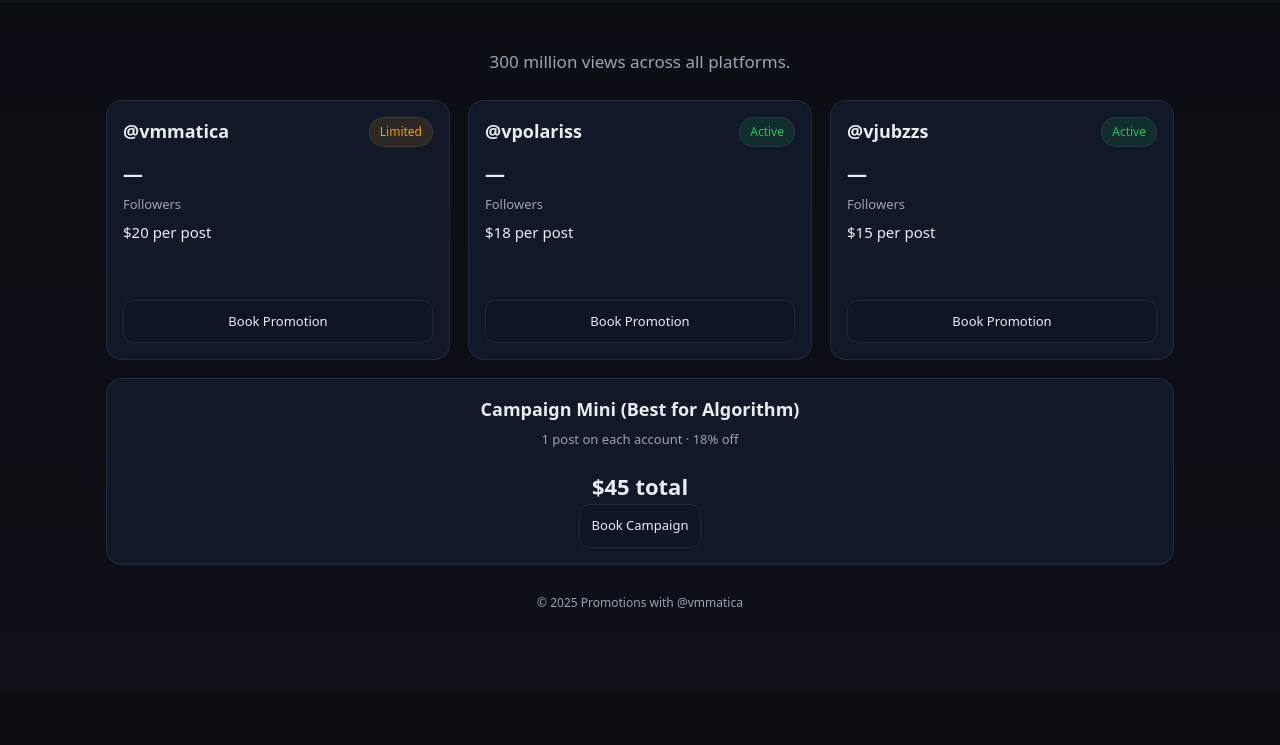
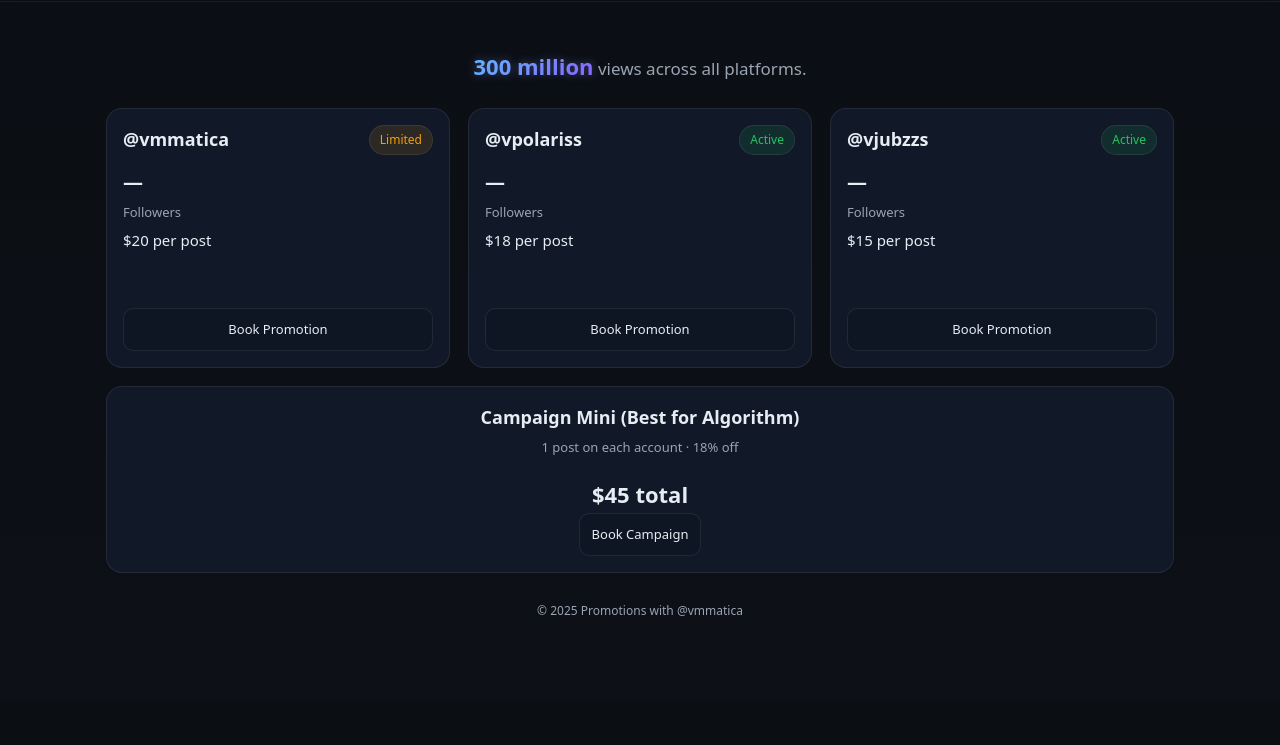
Before and after one commit to Baconartist/Baconartist.github.io, a plain HTML site: page index.html in a window 1280 px wide. Shown: the part 55-800 px from the top of the page. Drawn offline with Linux system fonts and the light colour scheme; no server answers.

Commit message:
Update index.html

```diff
--- a/index.html
+++ b/index.html
@@ -26,6 +26,14 @@
     .email{font-size:13px;color:var(--muted)}
     .email:hover{color:var(--text)}
     .headline{text-align:center;margin-top:22px;font-size:17px;color:var(--muted)}
+    .headline strong{
+      font-size:22px;
+      background:linear-gradient(135deg,#59c1ff,#8b5bff);
+      -webkit-background-clip:text;
+      -webkit-text-fill-color:transparent;
+      text-shadow:0 0 10px rgba(137,150,255,.4);
+      font-weight:700;
+    }
     .grid{display:grid;grid-template-columns:repeat(3,minmax(260px,1fr));
           gap:18px;margin-top:24px;align-items:stretch}
     @media (max-width:900px){.grid{grid-template-columns:repeat(2,minmax(240px,1fr))}}
@@ -59,7 +67,7 @@
   </div>
 
   <div class="wrap">
-    <div class="headline">300 million views across all platforms.</div>
+    <div class="headline"><strong>300 million</strong> views across all platforms.</div>
 
     <div class="grid">
       <!-- @vmmatica -->
@@ -119,7 +127,6 @@
       return String(x);
     }
 
-    // Load follower counts from Google Sheets CSV
     fetch('https://docs.google.com/spreadsheets/d/e/2PACX-1vTjBhQmisrzSUVqP1YeTfdX2Ia5fztU66ws7lmbkbWTvdQhRnQ_QZgWaNOlqUuYMS9ALHi9V8pn73pH/pub?output=csv',{cache:'no-store'})
       .then(r=>r.text())
       .then(text=>{
```
